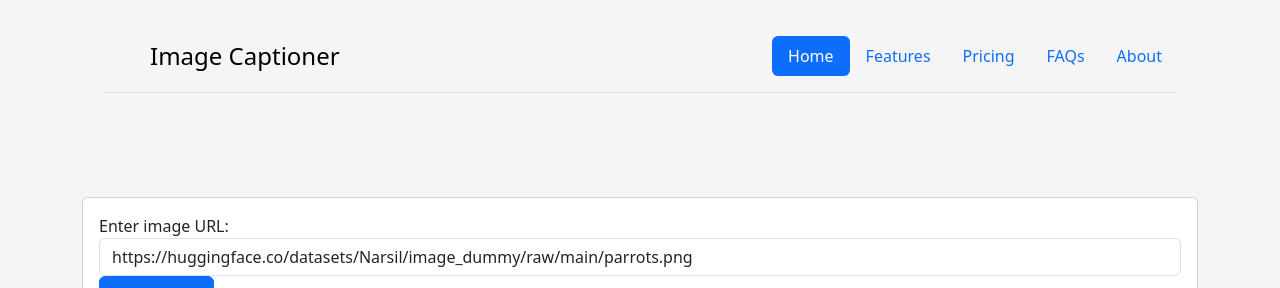
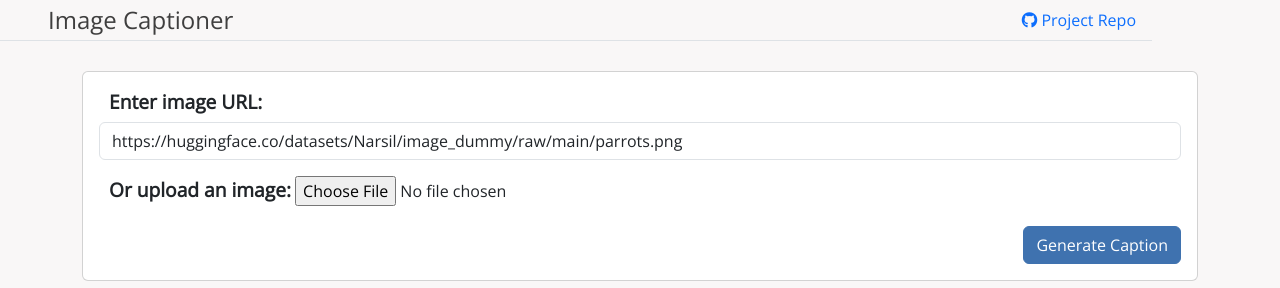
Before and after one commit to Yurui-Feng/Image-Captioning-Sagemaker, a Flask app: page / in a window 1280 px wide. Shown: the top 288 px of the page. Run offline with Flask 3, Linux system fonts and the light colour scheme.

Commit message:
complete bootstrap styling

```diff
--- /dev/null
+++ b/flask_app/static/css/style.css
@@ -0,0 +1,56 @@
+@import url('https://fonts.googleapis.com/css2?family=Open+Sans&display=swap');
+
+body {
+    background-color: #F9F7F7;
+    color: #112D4E;
+    min-height: 100vh;
+    display: flex;
+    flex-direction: column;
+    margin: 0;
+    font-family: 'Open Sans', sans-serif;
+    }
+/* .container {
+    flex: 1 0 auto;
+    width: 90%;
+    margin: 10px, auto;
+    } */
+.header {
+    background-color: #F9F7F7;
+    width: 90%;
+
+    }
+.card {
+    margin: 30px 0;
+    }
+.card img {
+    max-width: 100%;
+    height: auto;
+    margin: 30px 0;
+    border-radius: 10px;
+    }
+footer {
+    color: #666;
+    padding: 20px;
+    border-radius: 5px;
+    margin-top: auto;
+    font-size: 14px;
+    width: 100%;
+    text-align: center;
+    }
+label {
+        font-size: 1.2rem;
+        font-weight: bold;
+        margin-bottom: 5px;
+        padding-left: 10px;
+    }
+p {
+        font-weight: bold;
+    }
+.btn-primary {
+        background-color: #3F72AF;
+        border-color: #3F72AF;
+    }
+.btn-primary:hover {
+        background-color: #112D4E;
+        border-color: #112D4E;
+      }
--- a/flask_app/templates/index.html
+++ b/flask_app/templates/index.html
@@ -6,109 +6,56 @@
     <!-- Add Bootstrap CSS -->
     <link href="https://cdn.jsdelivr.net/npm/bootstrap@5.3.0/dist/css/bootstrap.min.css" rel="stylesheet"
     integrity="sha384-9ndCyUaIbzAi2FUVXJi0CjmCapSmO7SnpJef0486qhLnuZ2cdeRhO02iuK6FUUVM" crossorigin="anonymous">
-    <style>
-      body {
-        background-color: #f5f5f5;
-        min-height: 100vh;
-        margin: 0;
-      }
-      .container {
-        display: flex;
-        flex-direction: column;
-        /* justify-content: center;
-        align-items: center; */
-        height: 100vh;
-      }
-      .header {
-        width: 100%;
-        /* background-color: #333; */
-        padding: 20px;
-        border-radius: 5px;
-        margin-bottom: 30px;
-      }
-      .card {
-        margin: 30px 0;
-      }
-      .card img {
-        max-width: 100%;
-        height: auto;
-        margin: 30px 0;
-      }
-      footer {
-        color: #666;
-        /* background-color: #333; */
-        padding: 20px;
-        border-radius: 5px;
-        margin-top: auto;
-        font-size: 14px;
-        width: 100%;
-        text-align: center;
-      }
-    </style>
+    <link rel="stylesheet" href="https://cdnjs.cloudflare.com/ajax/libs/font-awesome/6.4.0/css/all.min.css">
+    <link rel="stylesheet" href="../static/css/style.css">
   </head>
   <body>
-    <div class="container">
     <div class="header">
-        <header class="d-flex flex-wrap justify-content-center py-3 mb-4 border-bottom">
+      <header class="d-flex flex-wrap justify-content-center border-bottom">
         <a href="/" class="d-flex align-items-center mb-3 mb-md-0 me-md-auto link-body-emphasis text-decoration-none">
           <svg class="bi me-2" width="40" height="32"><use xlink:href="#bootstrap"></use></svg>
           <span class="fs-4">Image Captioner</span>
         </a>
         <ul class="nav nav-pills">
-            <li class="nav-item"><a href="#" class="nav-link active" aria-current="page">Home</a></li>
-            <li class="nav-item"><a href="#" class="nav-link">Features</a></li>
-            <li class="nav-item"><a href="#" class="nav-link">Pricing</a></li>
-            <li class="nav-item"><a href="#" class="nav-link">FAQs</a></li>
-            <li class="nav-item"><a href="#" class="nav-link">About</a></li>
+          <li class="nav-item"><a href="https://github.com/Yurui-Feng/Image-Captioning-Sagemaker" class="nav-link"><i class="fab fa-github"></i> Project Repo</a></li>
         </ul>
       </header>
     </div>
 
-
+    <div class="container">
       <div class="card">
         <div class="card-body">
-          <form action="/" method="post">
-            <div class="form-group">
+          <form action="/" method="post" enctype="multipart/form-data">
+            <div class="form-group mb-3">
               <label for="image_url">Enter image URL:</label>
               <input type="url" id="image_url" name="image_url" value="{{ image_url }}" class="form-control">
             </div>
-            <button type="submit" class="btn btn-primary">Get Caption</button>
+            <div class="form-group mb-3">
+              <label for="image_file">Or upload an image:</label>
+              <input type="file" id="image_file" name="image_file" accept="image/*" class="form-control-file">
+            </div>
+              <div class="d-flex gap-2 d-md-flex justify-content-md-end">
+                <button type="submit" class="btn btn-primary">Generate Caption</button>
+              </div>
           </form>
         </div>
       </div>
-
-      <div class="card">
-        <div class="card-body">
-          <form action="/" method="post" enctype="multipart/form-data">
-            <div class="form-group">
-              <label for="image_file">Or upload an image:</label>
-              <input type="file" id="image_file" name="image_file" accept="image/*" class="form-control-file">
-            </div>
-            <button type="submit" class="btn btn-primary">Upload Image</button>
-          </form>
-        </div>
     </div>
 
-      {% if image_url %}
-      <div class="card">
-        <img src="{{ image_url }}" alt="Image from URL or uploaded image" class="card-img-top">
-      </div>
-      {% endif %}
 
-      {% if caption %}
-      <div class="card">
-        <div class="card-body">
-          <h2 class="card-title">Image Caption:</h2>
+    <div class="container">
+      <img src="{{ image_url }}" alt="Image from URL or uploaded image" style="max-width: 90%; height: auto; display: block; margin: auto;">
+      <div class="card mt-5">
+        <div class="card-body text-center">
+          <h4 class="card-title">Generated Caption:</h4>
           <p class="card-text">{{ caption }}</p>
         </div>
       </div>
-      {% endif %}
+    </div>
 
     <footer>
       &copy; {{ current_year }} Yurui Feng. All rights reserved.
     </footer>
-    </div>
-    <!-- Add Bootstrap JS -->
     <script src="https://cdn.jsdelivr.net/npm/bootstrap@5.3.0/dist/js/bootstrap.bundle.min.js"
     integrity="sha384-geWF76RCwLtnZ8qwWowPQNguL3RmwHVBC9FhGdlKrxdiJJigb/j/68SIy3Te4Bkz" crossorigin="anonymous"></script>
   </body>
```
Also changed, not shown: flask_app/static/loading.gif (added). Lines whose indentation alone changed are shown as unchanged.
